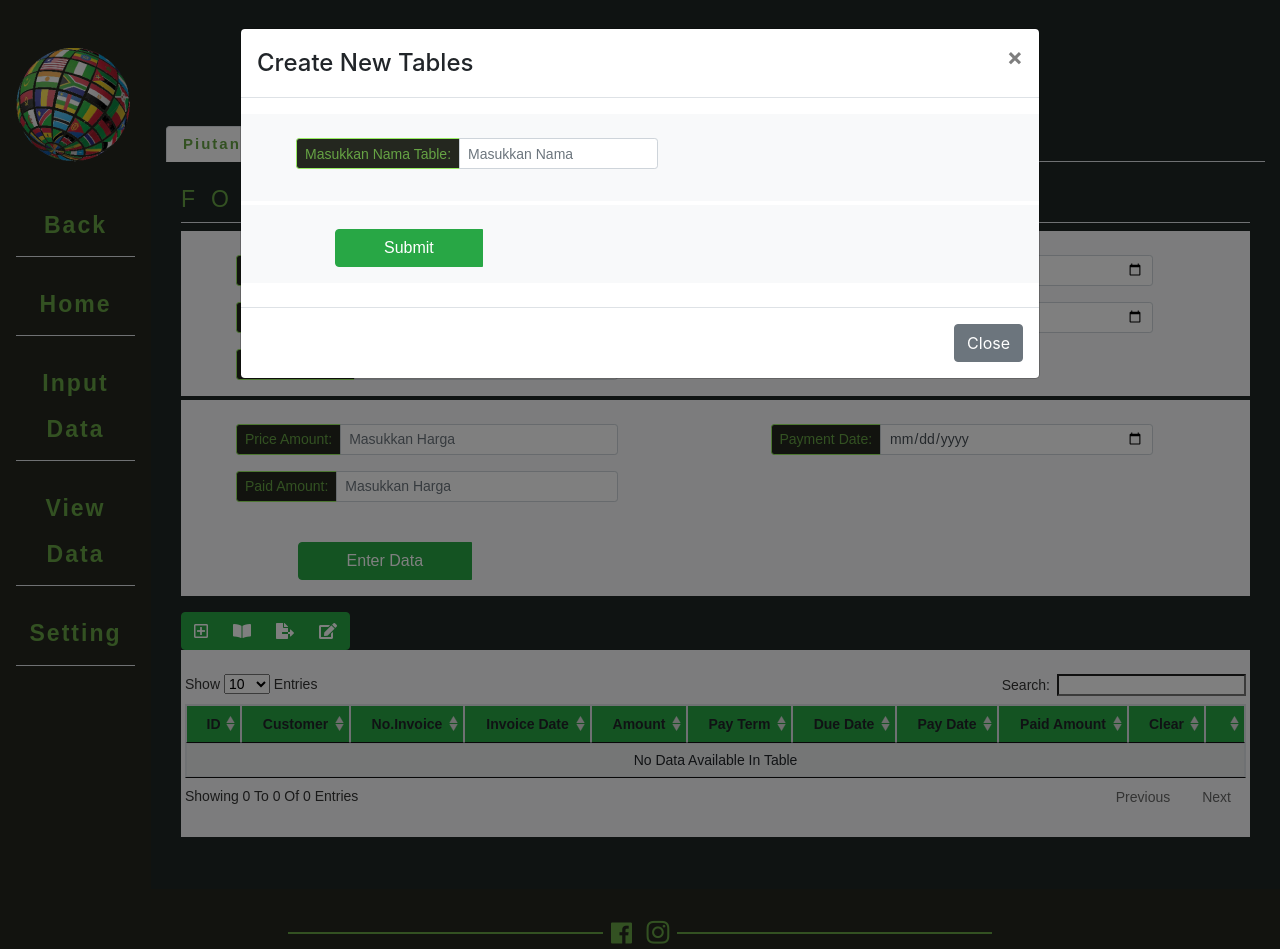
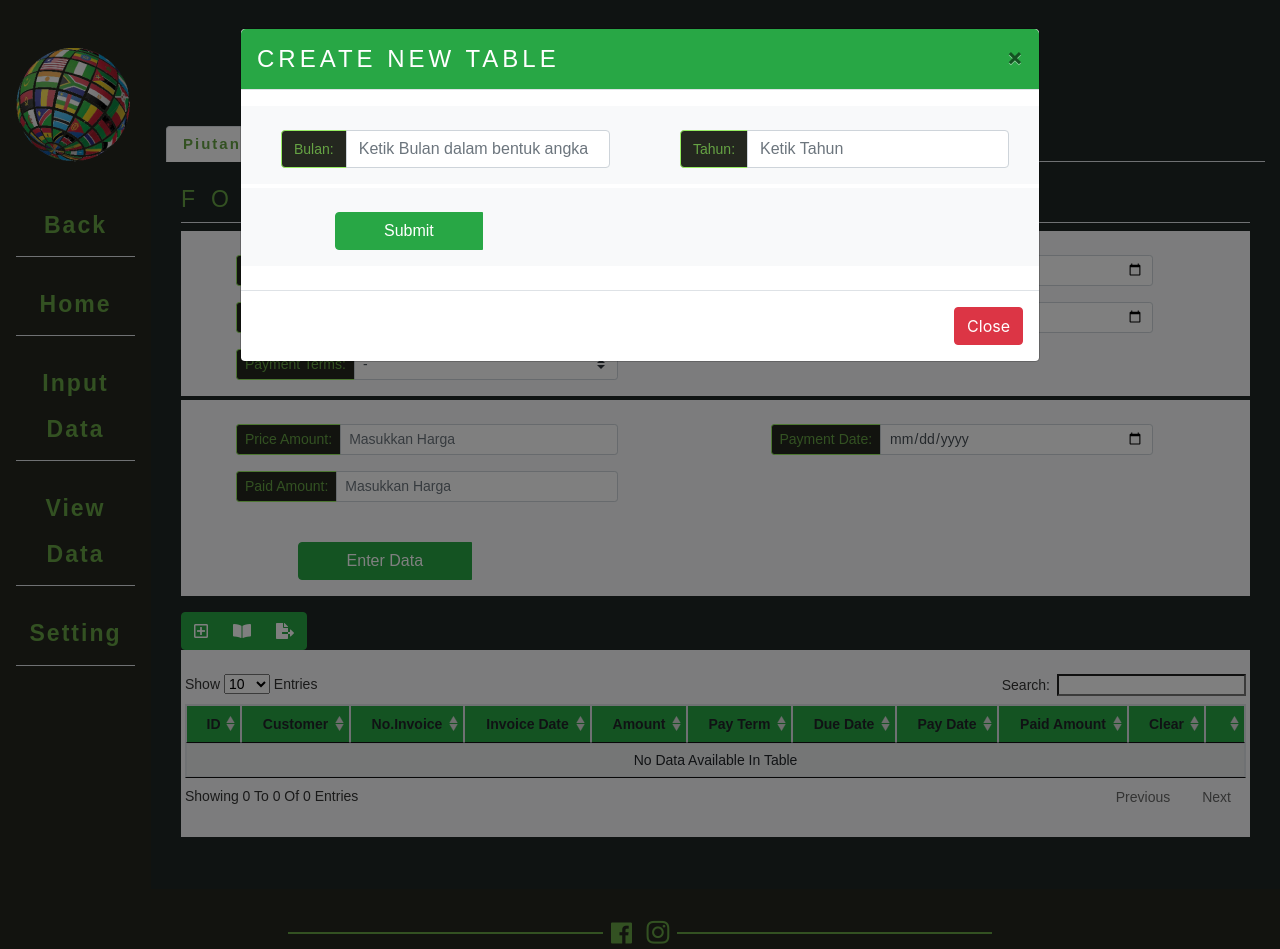
Before and after one commit to VanPratama/cmi, a PHP site: page /dataform.php in a window 1280 px wide, after a click that opens the changed part. Run offline with PHP 8.4, Linux system fonts and the light colour scheme; data that the repository does not hold is empty.

Commit message:
edit modal form blueprint

```diff
--- a/dataform.php
+++ b/dataform.php
@@ -71,6 +71,16 @@
 }
 .ftr a:hover{
   opacity: 0.5;
+}
+.modal-title{
+  color: #fff;
+  font: 1.5rem Azoft Sans , sans-serif!important;
+  line-height: 1.5;
+  font-weight: 500!important;
+  letter-spacing: 4px;
+}
+.modal-body{
+  font: 12px Assistant , sans-serif!important;
 }
 hr{
   display: inline-block;
@@ -244,7 +254,6 @@ hr{
 			 </div>
 			</div>
 			</div>
-
 	      </ul>
   	  </div>
 
@@ -293,17 +302,14 @@ hr{
     <div class="row r4 mt-3 mx-0">
 	  	<div class="col-sm-12 px-0">
 	  	 <div class="btn-group">
-	  	 <button class="btn btn-success" type="submit" name="add" data-toggle="modal" data-target="#newModal" title="New Document">
-			<i class="far fa-plus-square"></i>
+	  	 <button class="btn btn-success" type="submit" name="add" data-toggle="modal" data-target="#newModal">
+			<i class="far fa-plus-square" data-toggle="tooltip" title="New Document"></i>
 		 </button>
-		 <button class="btn btn-success" type="submit" name="load" data-toggle="modal" data-target="#myModal" title="Load Document">
-		 	<i class="fas fa-book-open"></i>
+		 <button class="btn btn-success" type="submit" name="load" data-toggle="modal" data-target="#myModal">
+		 	<i class="fas fa-book-open" data-toggle="tooltip" title="Load Document"></i>
 		 </button>
 		 <button class="btn btn-success" type="submit" name="expr" data-toggle="tooltip" title="Export">
 			<a href="export.php" style="color: #fff;"><i class="fas fa-file-export"></i></a>
-		 </button>
-		 <button class="btn btn-success" type="submit" name="edit" data-toggle="tooltip" title="Edit">
-			<a href="EditDataForm.php" style="color: #fff;"><i class="fas fa-edit"></i></a>
 		 </button>
 
 	  	 </div>
@@ -390,6 +396,21 @@ hr{
    }, 5000);
   }
 
+/*  $('#tble').change(function () {
+    var selectedText = $(this).find("option:selected").text();
+
+    $.ajax({
+      url:"fetch.php",
+      method:"POST",
+      data:{selectedText:selectedText},
+      success:function(data){
+      // alert(selectedText);
+      fetch_data();
+     }
+    });
+    //alert(selectedText);
+  });
+*/
   $(document).on('blur', '.update', function(){
    var id = $(this).data("id");
    var column_name = $(this).data("column");
@@ -416,6 +437,7 @@ hr{
     }, 5000);
    }
   });
+
  });
 </script>
 
@@ -429,27 +451,45 @@ $(document).ready(function(){
 	<div class="modal-dialog modal-lg">
 	<div class="modal-content">
 
-	<div class="modal-header">
-	     <h4 class="modal-title">Create New Tables</h4>
+	<div class="modal-header bg-success">
+	     <h4 class="modal-title">CREATE NEW TABLE</h4>
 	     <button type="button" class="close" data-dismiss="modal">&times;</button>
 	</div>
 
 	<div class="modal-body mx-0 px-0">
 
 	<form class="form-horizontal" method="post" action="<?php echo htmlspecialchars($_SERVER['PHP_SELF']);?>">
+
 	 <div class="row r6 pt-4 mx-0 mb-1 bg-light">
+	  <div class="col-sm-6 pl-0">
 	  <ul>
-	  <div class="col-sm-12">
 	   <div class="form-group">
-			<div class="input-group mb-3 input-group-sm">
+	    <div class="col-sm-12 pl-0">
+	     <div class="input-group mb-3 input-group-md">
 			<div class="input-group-prepend">
-			   <span class="input-group-text">Masukkan Nama Table:</span>
+			  <span class="input-group-text">Bulan:</span>
 			</div>
-			 <input type="text" class="form-control" name="tablename" placeholder="Masukkan Nama">
+			<input type="text" class="form-control" name="submitbulan" placeholder="Ketik Bulan dalam bentuk angka">
 	     </div>
 	    </div>
 	   </div>
 	  </ul>
+	  </div>
+
+	  <div class="col-sm-6 pl-0">
+	  <ul>
+	   <div class="form-group">
+	    <div class="col-sm-12 pl-0">
+	     <div class="input-group mb-3 input-group-md">
+			<div class="input-group-prepend">
+			  <span class="input-group-text">Tahun:</span>
+			</div>
+			<input type="text" class="form-control" name="submittahun" placeholder="Ketik Tahun">
+	     </div>
+	    </div>
+	   </div>
+	  </ul>
+	  </div>
 	 </div>
 
 	 <div class="row r3 pt-4 mx-0 mb-2 bg-light">
@@ -459,7 +499,7 @@ $(document).ready(function(){
 	    <div class="col-sm-10">
 	     <div class="input-group input-group-md">
 	     <div class="input-group-prepend">
-		    <button class="btn btn-success px-5" type="submit" name="insdb">Submit</button>
+		    <button class="btn btn-success px-5" type="submit" name="inscat">Submit</button>
 		 </div>
 		 <label class="control-label col-sm-8 align-self-center text-center mb-0" for="dateinp1">
 		 	<?php include 'newtablevalidate.php';?>
@@ -476,7 +516,7 @@ $(document).ready(function(){
 	</div>
 
 	<div class="modal-footer">
-	     <button type="button" class="btn btn-secondary" data-dismiss="modal">Close</button>
+	     <button type="button" class="btn btn-danger" data-dismiss="modal">Close</button>
 	</div>
 
 	</div>
@@ -487,48 +527,60 @@ $(document).ready(function(){
 	<div class="modal-dialog modal-lg">
 	<div class="modal-content">
 
-	<div class="modal-header">
-	     <h4 class="modal-title">Change Table</h4>
+	<div class="modal-header bg-success">
+	    <h4 class="modal-title">CHANGE TABLE</h4>
 	    <button type="button" class="close" data-dismiss="modal">&times;</button>
 	</div>
 
 	<div class="modal-body">
 
-	<form class="form-horizontal" method="post" action="<?php echo htmlspecialchars($_SERVER['PHP_SELF']);?>">
+	<form class="form-horizontal" method="post" data-remote="true">
 	 <div class="row r6 pt-4 mx-0 mb-1 bg-light">
+
+	  <div class="col-sm-6 pl-0">
 	  <ul>
 	   <div class="form-group">
-	    <div class="col-sm-12">
+	    <div class="col-sm-12 pl-0">
 	     <div class="input-group mb-3 input-group-md">
 			<div class="input-group-prepend">
-	          <span class="input-group-text">Pilih Tables:</span>
+			  <span class="input-group-text">Bulan:</span>
 			</div>
-	          <select name="tble" id="tble" class="custom-select">
-	          <option selected>-</option>
-	          <?php
-	          include 'connect.php';
-	          $r=1;
-	          $result = mysqli_query($conn,"SHOW TABLES");
-	          while ($row = mysqli_fetch_array($result))
-	          {
-	            echo '<option value="'.$r.'">'.$row[0].'</option>';
-	            $r++;
-	          }
-	          ?>
-	          </select>
+			<input type="text" class="form-control" name="bulan" placeholder="Ketik Bulan dalam bentuk angka">
 	     </div>
 	    </div>
 	   </div>
 	  </ul>
 	  </div>
+
+	  <div class="col-sm-6 pl-0">
+	  <ul>
+	   <div class="form-group">
+	    <div class="col-sm-12 pl-0">
+	     <div class="input-group mb-3 input-group-md">
+			<div class="input-group-prepend">
+			  <span class="input-group-text">Tahun:</span>
+			</div>
+			<input type="text" class="form-control" name="tahun" placeholder="Ketik Tahun">
+	     </div>
+	    </div>
+	   </div>
+	  </ul>
 	  </div>
 
-	<div class="modal-footer">
-		 <button type="button" class="btn btn-primary" type="submit" name="viewdb">Submit</button>
-	     <button type="button" class="btn btn-secondary" data-dismiss="modal">Close</button>
+	 </div>
+
+	  <div class="row r3 pt-4 mx-0 mb-2 bg-light">
+	  <div class="col-sm-12" align="right">
+	 	<div class="form-group">
+	     <button class="btn btn-success px-5 view" type="submit" name="viewdb">Change</button>
+	     <button type="button" class="btn btn-danger" data-dismiss="modal">Close</button>
+	 	</div>
+	  </div>
 	  </div>
 
 	</form>
+
+	</div>
 
 	</div>
 	</div>
```
Lines whose indentation alone changed are shown as unchanged.
